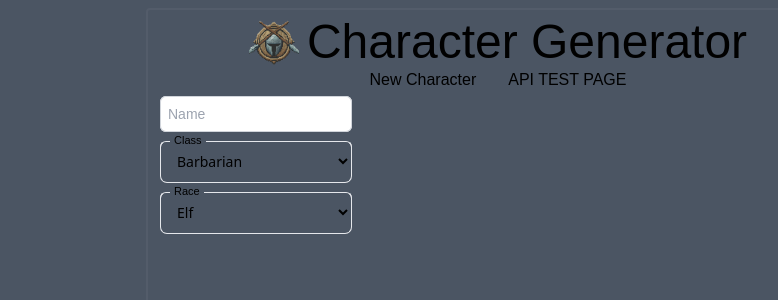
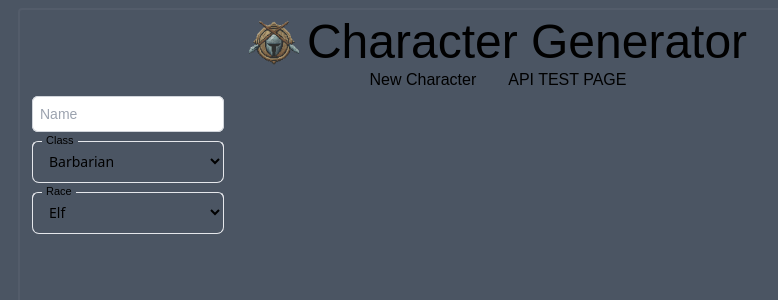
Before and after one commit to ashwillreid/char-gen, a Next.js app: page /NewCharacter in a window 1280 px wide. Shown: the top 300 px of the page, without its empty margins (142-920 px from the left). Built offline with nearby package versions, Linux system fonts and the light colour scheme; a web font is replaced by a local one.

Commit message:
bigger paper

```diff
--- a/src/app/layout.tsx
+++ b/src/app/layout.tsx
@@ -20,7 +20,7 @@ export default function RootLayout({
       <body
         className={handjet.className + " " + "flex justify-center bg-gray-600"}
       >
-        <div className="container max-w-3xl">
+        <div className="container max-w-5xl">
           <div className="flex flex-col min-h-screen m-8 my-2 border-opacity-25 border-2 border-gray-500 border rounded p-2 outline-offset-1">
             <Header />
             {children}
```
